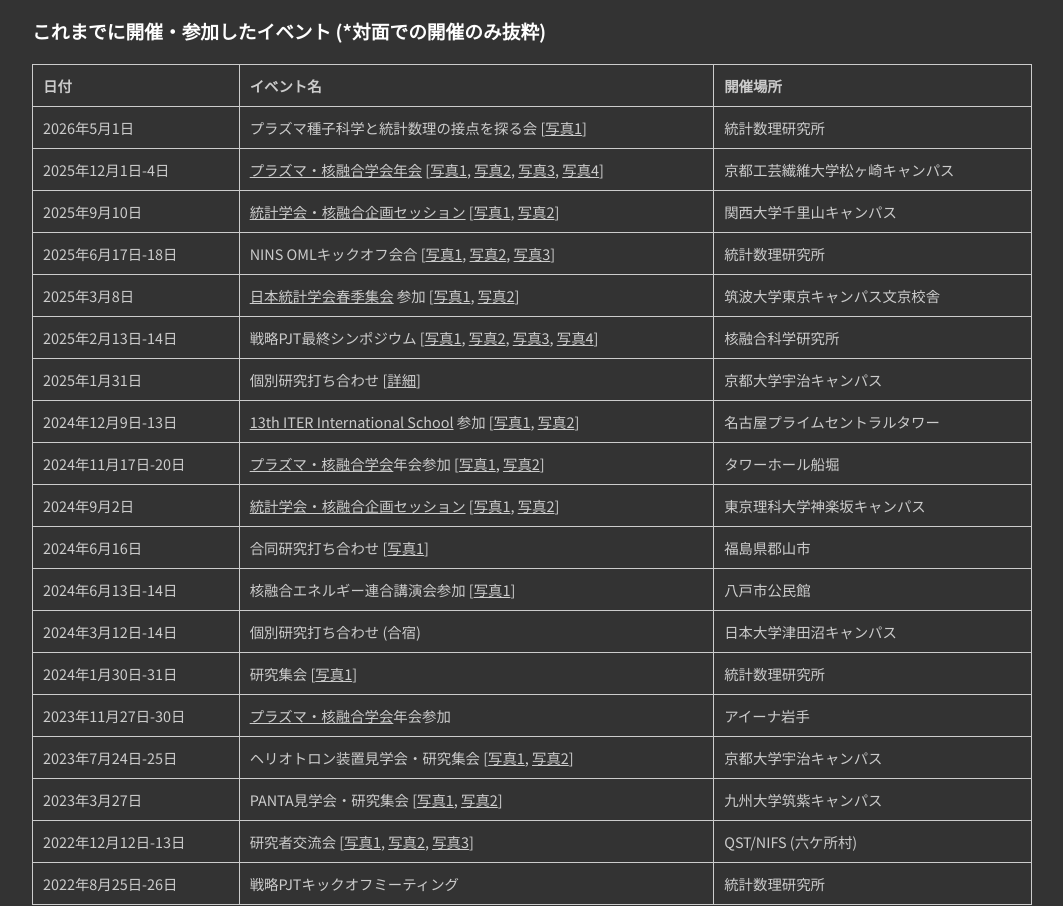
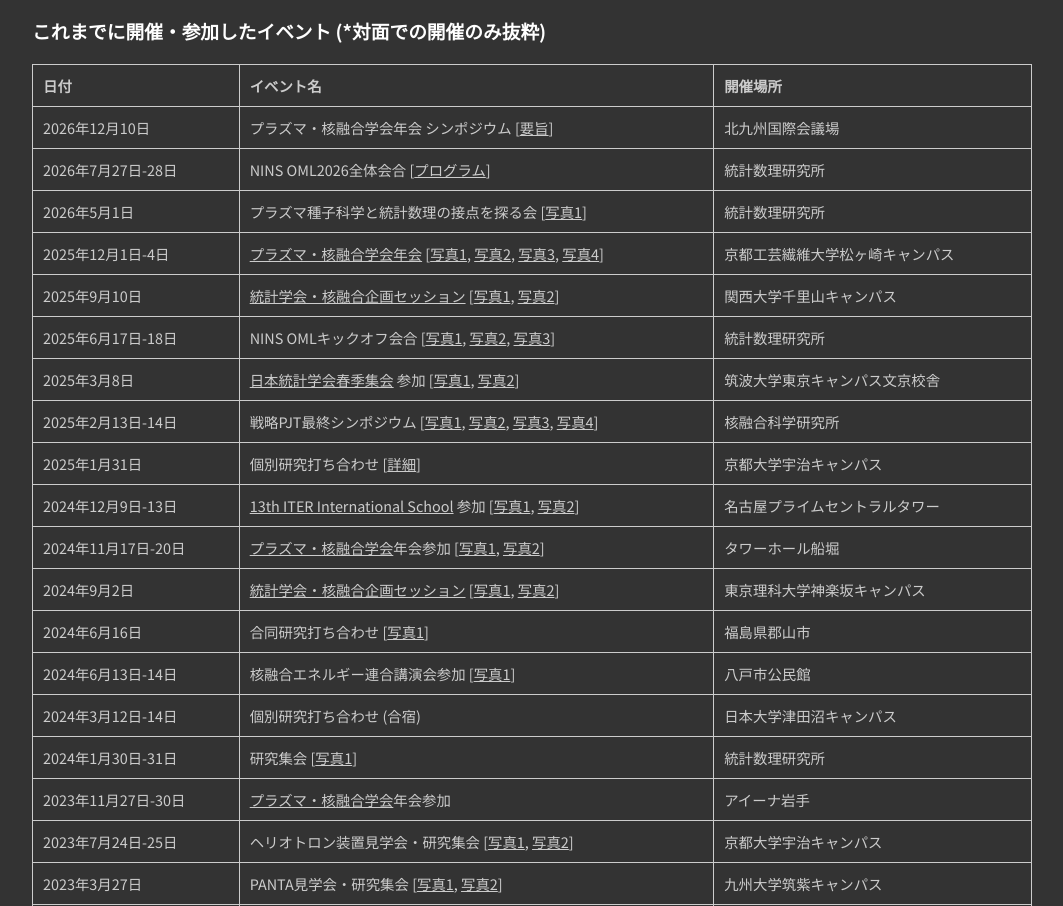
Before and after one commit to statplasma/statplasma.github.io, a plain HTML site: page index.html in a window 1280 px wide. Shown: the part 1654-2560 px from the top of the page, without its empty margins (108-1171 px from the left). Drawn offline with Linux system fonts and the light colour scheme; a script that the page names is missing.

Commit message:
イベント情報の追加

```diff
--- a/index.html
+++ b/index.html
@@ -105,6 +105,16 @@
             <th>日付</th>
             <th>イベント名</th>
             <th>開催場所</th>
+          </tr>
+          <tr>
+            <td>2026年12月10日</td>
+            <td>プラズマ・核融合学会年会 シンポジウム [<a href="documents/pfr2026-s5.pdf">要旨</a>]</td>
+            <td>北九州国際会議場</td>
+          </tr>
+          <tr>
+            <td>2026年7月27日-28日</td>
+            <td>NINS OML2026全体会合 [<a href="documents/oml2026-plenary-program.pdf">プログラム</a>]</td>
+            <td>統計数理研究所</td>
           </tr>
           <tr>
             <td>2026年5月1日</td>
```
Also changed, not shown: 2 other files.
